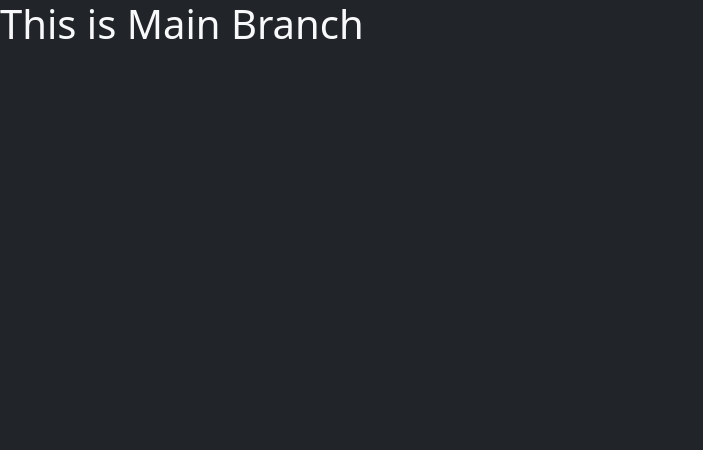
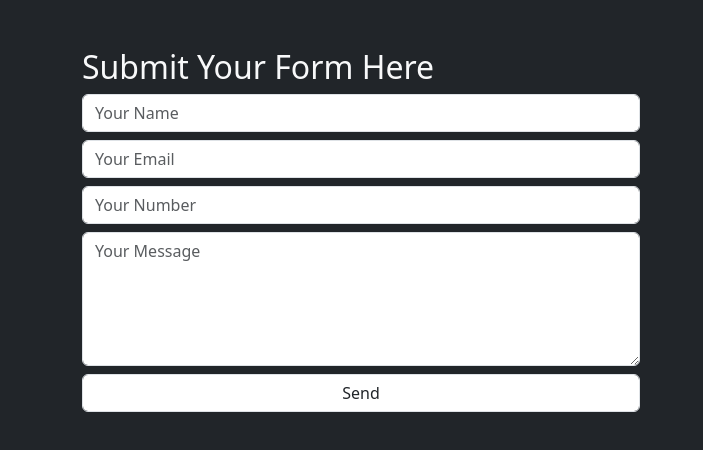
Before and after one commit to rtsdeveloper/react-assignment, a React (Vite) app: page / in a window 1280 px wide. Shown: the top 450 px of the page, without its empty margins (0-703 px from the left). Built offline with nearby package versions, Linux system fonts and the light colour scheme.

Commit message:
new-contact-us-page-with-custom-liberary

```diff
--- a/package.json
+++ b/package.json
@@ -10,6 +10,8 @@
     "preview": "vite preview"
   },
   "dependencies": {
+    "@emailjs/browser": "^3.11.0",
+    "axios": "^1.6.2",
     "bootstrap": "^5.3.2",
     "react": "^18.2.0",
     "react-dom": "^18.2.0"
--- a/src/App.jsx
+++ b/src/App.jsx
@@ -1,10 +1,9 @@
 import React from 'react'
+import NewData from './ContactUS.jsx'
 
 const App = () => {
   return (
-    <div>
-      <h1>This is Main Branch</h1>
-    </div>
+    <NewData/>
   )
 }
 
--- /dev/null
+++ b/src/ContactUS.jsx
@@ -0,0 +1,86 @@
+import React, { useRef, useState } from 'react';
+import emailjs from '@emailjs/browser';
+
+const ContactUS = () => {
+  const [data, setData] = useState({
+    name: '',
+    email: '',
+    phone: '',
+    message: '',
+  });
+  const form = useRef();
+
+  const handleChange = (e) => {
+    setData({ ...data, [e.target.name]: e.target.value });
+  };
+
+  const sendEmail = (e) => {
+    e.preventDefault();
+    if (!data.name || !data.email || !data.phone || !data.message) {
+      alert('Please add Data');
+    } else {
+
+// Custom Js Liberary Can be start Here
+      emailjs
+      .sendForm('service_6ij7pap', 'template_4zgm6mj', form.current, 'oDz7J9a_TEWdPoTNr')
+      .then(
+        (result) => {
+          //console.log(result.text);
+          alert('Congratulations! Your Data has been added successfully');
+          },
+          (error) => {
+          alert("Opps..! Server Break...")
+            //console.log(error.text);
+          }
+        );
+// Custom Js Liberary will be end Here
+
+      setData({ name: "", email: "", phone: "", message: "" })
+    }
+  };
+
+  return (
+    <div className="container">
+      <div className="col-lg-6 col-md-6 col-xs-10 mt-5">
+      <h2>Submit Your Form Here</h2>
+      <form ref={form} onSubmit={sendEmail}>
+        <input
+          name="name"
+          type="text"
+          className="form-control mb-2"
+          placeholder="Your Name"
+          value={data.name}
+          onChange={handleChange}
+        />
+        <input
+          name="email"
+          type="email"
+          className="form-control mb-2"
+          placeholder="Your Email"
+          value={data.email}
+          onChange={handleChange}
+        />
+        <input
+          name="phone"
+          type="text"
+          className="form-control mb-2"
+          placeholder="Your Number"
+          value={data.phone}
+          onChange={handleChange}
+        />
+        <textarea
+          name="message"
+          rows="5"
+          className="form-control mb-2"
+          placeholder="Your Message"
+          value={data.message}
+          onChange={handleChange}
+        />
+        <input name="send" type="submit" className="form-control mb-2" value="Send" />
+      </form>
+    </div>
+    </div>
+  );
+};
+
+export default ContactUS;
```
Also changed, not shown: index.html (+7 -2 lines), public/Form.jsx (added, +68 -0 lines), 1 other file (tests, documents, lock files or other folders).
